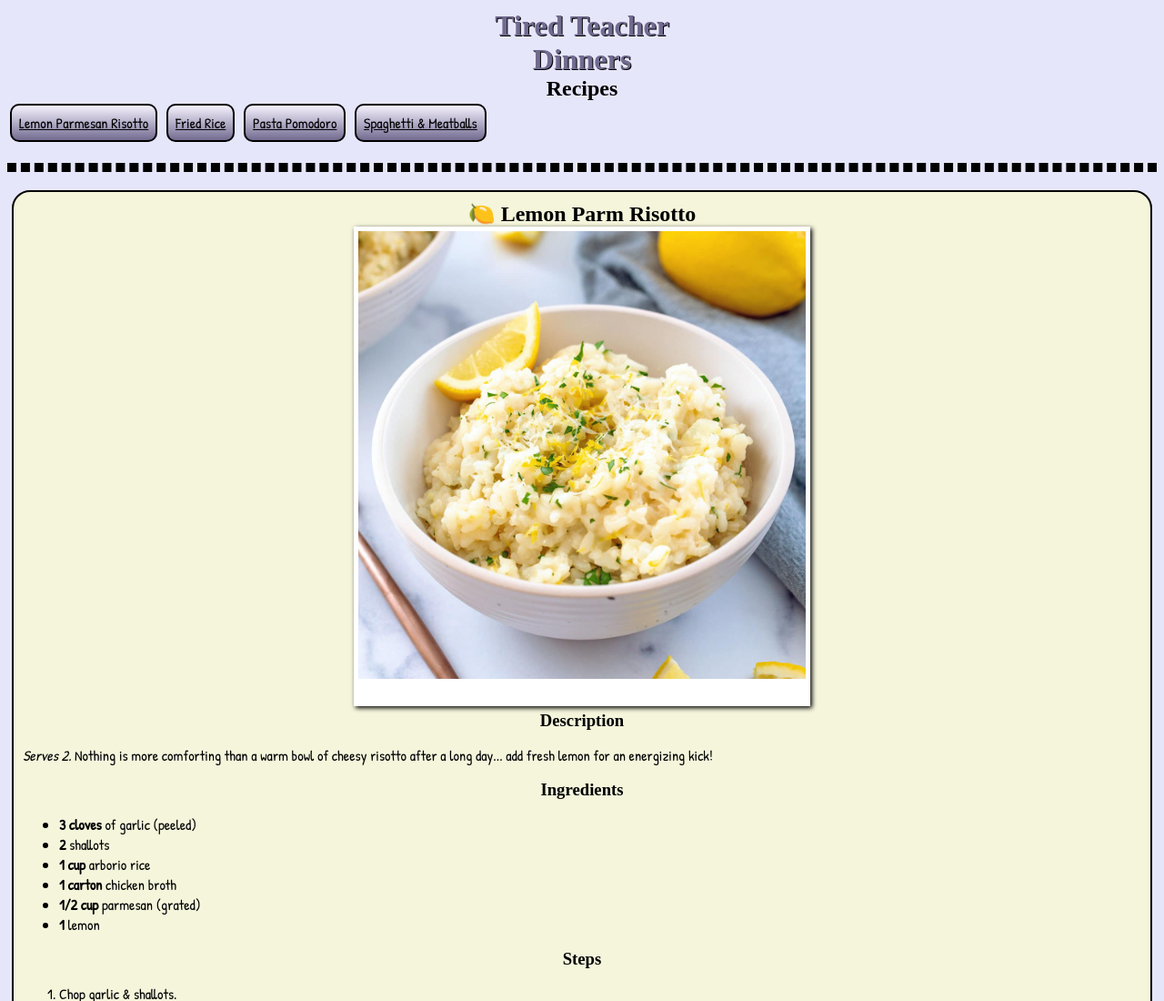
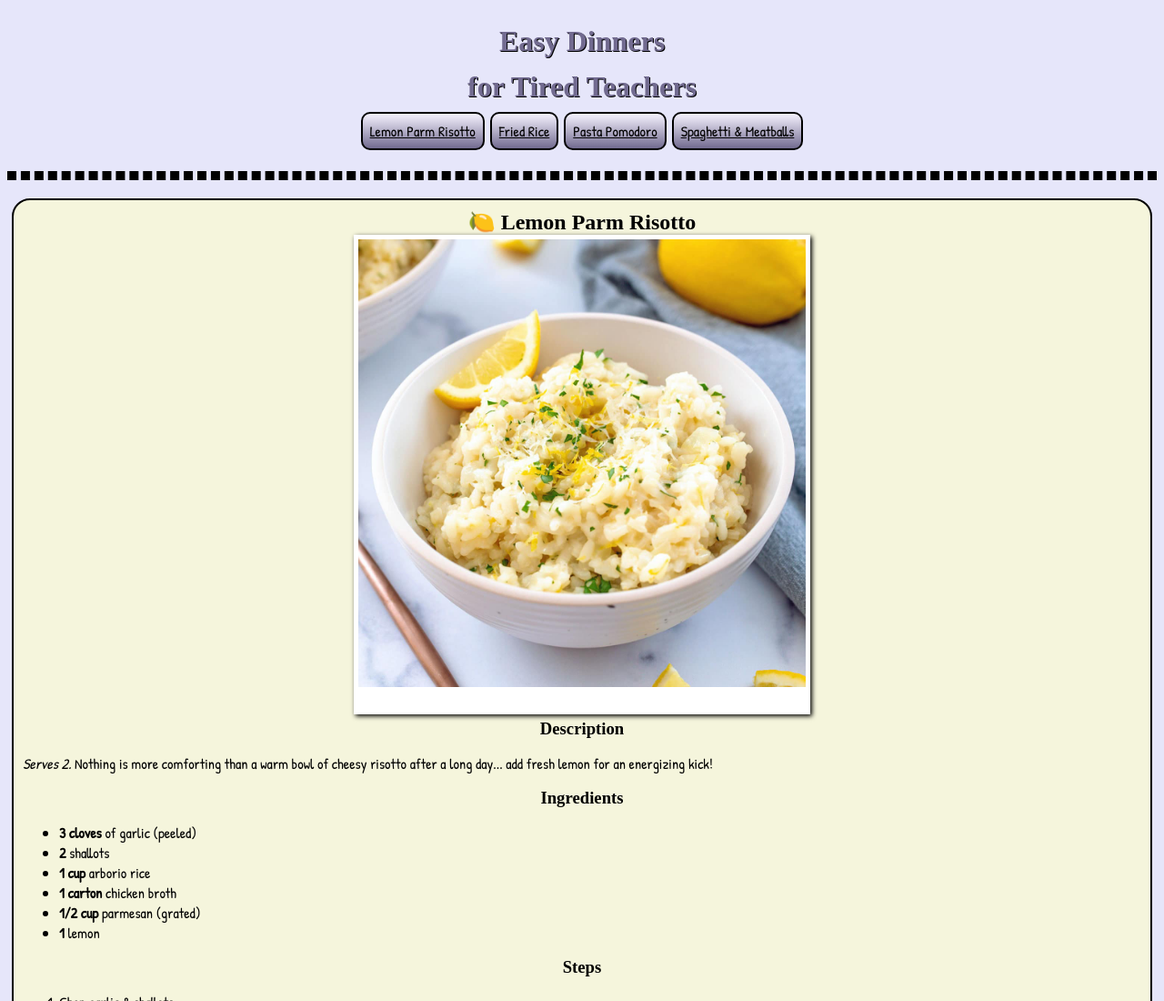
Before and after one commit to KaterinaWalter/Recipe-Blog, a plain HTML site: page index.html in a window 1280 px wide. Shown: the top 1100 px of the page at 91% size. Drawn offline with Linux system fonts and the light colour scheme; a web font is replaced by a local one.

Commit message:
formatting

```diff
--- a/index.html
+++ b/index.html
@@ -9,13 +9,15 @@
 </head>
 
 <body>
-  <h1>Tired Teacher<br>Dinners</h1>
 
-  <h2>Recipes</h2>
-  <a href="#risotto">Lemon Parmesan Risotto</a>
-  <a href="#fried-rice">Fried Rice</a>
-  <a href="#pomodoro">Pasta Pomodoro</a>
-  <a href="#meatballs">Spaghetti & Meatballs</a>
+  <h1>Easy Dinners<br>for Tired Teachers</h1>
+
+  <div class="flex">
+    <a href="#risotto">Lemon Parm Risotto</a>
+    <a href="#fried-rice">Fried Rice</a>
+    <a href="#pomodoro">Pasta Pomodoro</a>
+    <a href="#meatballs">Spaghetti & Meatballs</a>
+  </div>
 
   <hr>
 
--- a/style.css
+++ b/style.css
@@ -26,7 +26,8 @@ h1, h2, h3 {
 h1 {
     color: #726b90;
     text-shadow: 1px 1px 0px black;
-    margin-top: 10px;
+    margin-top: 20px;
+    line-height: 50px;
 }
 
 hr {
@@ -34,7 +35,7 @@ hr {
     margin: 20px 0px;
 }
 
-img {
+.recipe-section img {
     border: 5px solid white;
     border-bottom-width: 30px;
     box-shadow: 2px 2px 5px black;
@@ -53,7 +54,7 @@ img {
 }
 
 
-
+/* How to make links look like buttons */
 a {
     color: black;
     background: linear-gradient(to top, #726b90 0%, #f6f3ff 100%);
@@ -64,3 +65,8 @@ a {
     display: inline-block;
     text-align: center;
 }
+
+.flex {
+    display: flex;
+    justify-content: center;
+}
```
